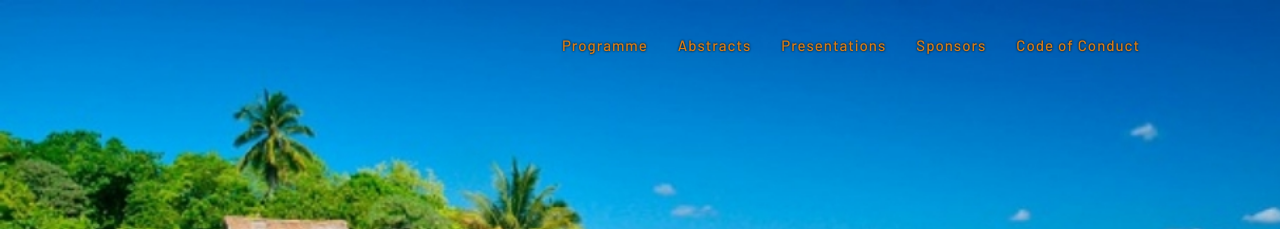
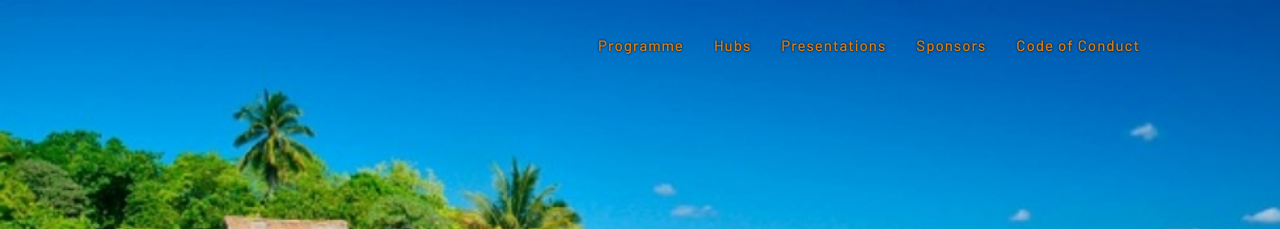
Before and after one commit to osgeo-oceania/foss4g-sotm-oceania-2020, a Jekyll site: the page built from index.html, in a window 1280 px wide. Shown: the top 229 px of the page. Built offline with Jekyll 4.4.1, drawn with Linux system fonts in a browser that asks for light colours.

Commit message:
Update nav.html

```diff
--- a/_includes/nav.html
+++ b/_includes/nav.html
@@ -64,9 +64,9 @@
                     </li>  -->
 		    <li>
                       {% if page.role == 'index' %}
-                        <a class="page-scroll" href="#abstracts">Abstracts</a>
+                        <a class="page-scroll" href="#hubs">Hubs</a>
                       {% else %}
-                        <a class="" href="{{site.baseurl}}/#abstracts">Abstracts</a>
+                        <a class="" href="{{site.baseurl}}/#hubs">Hubs</a>
                       {% endif %}
                     </li>
 		    <li>
```
